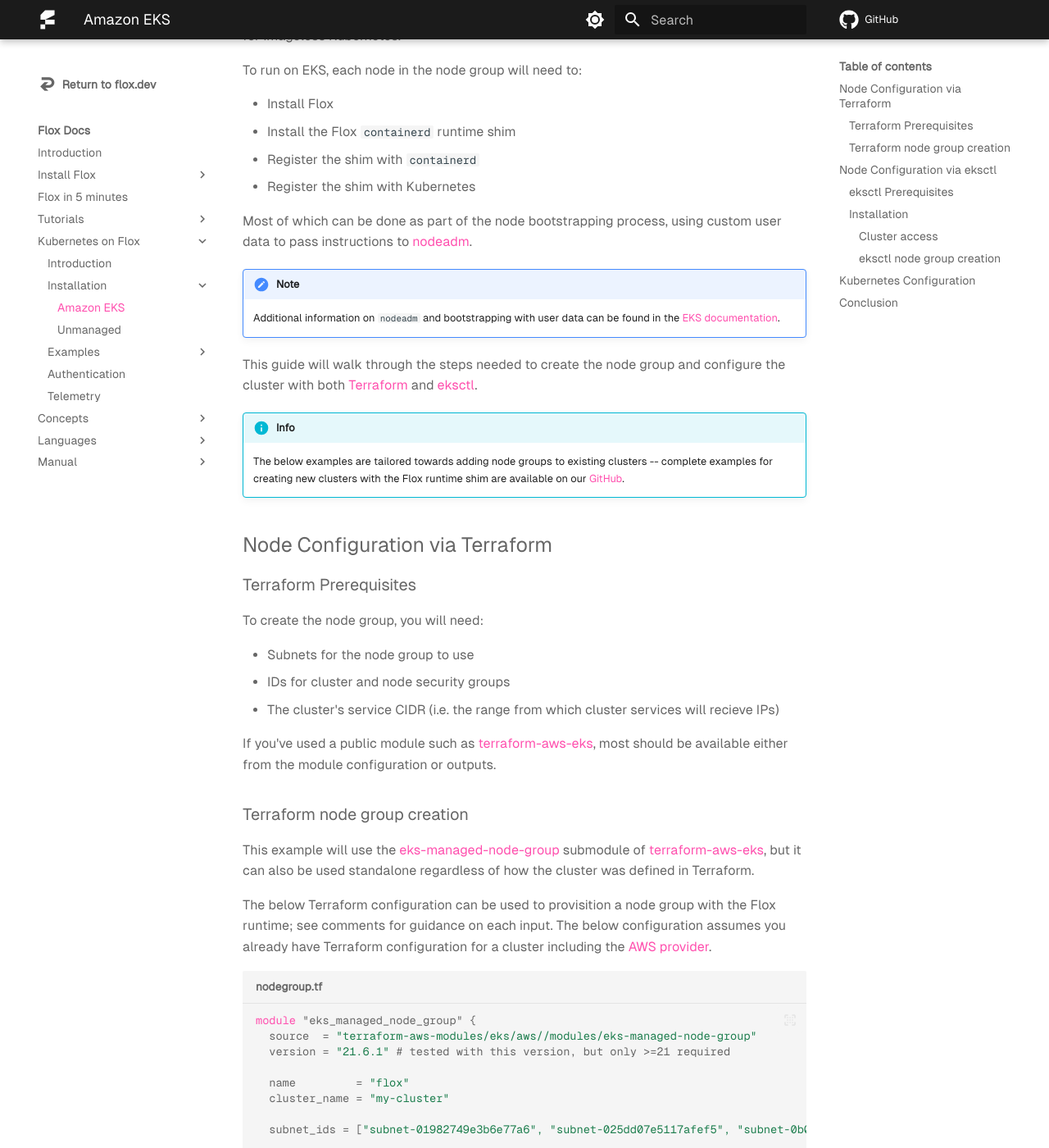
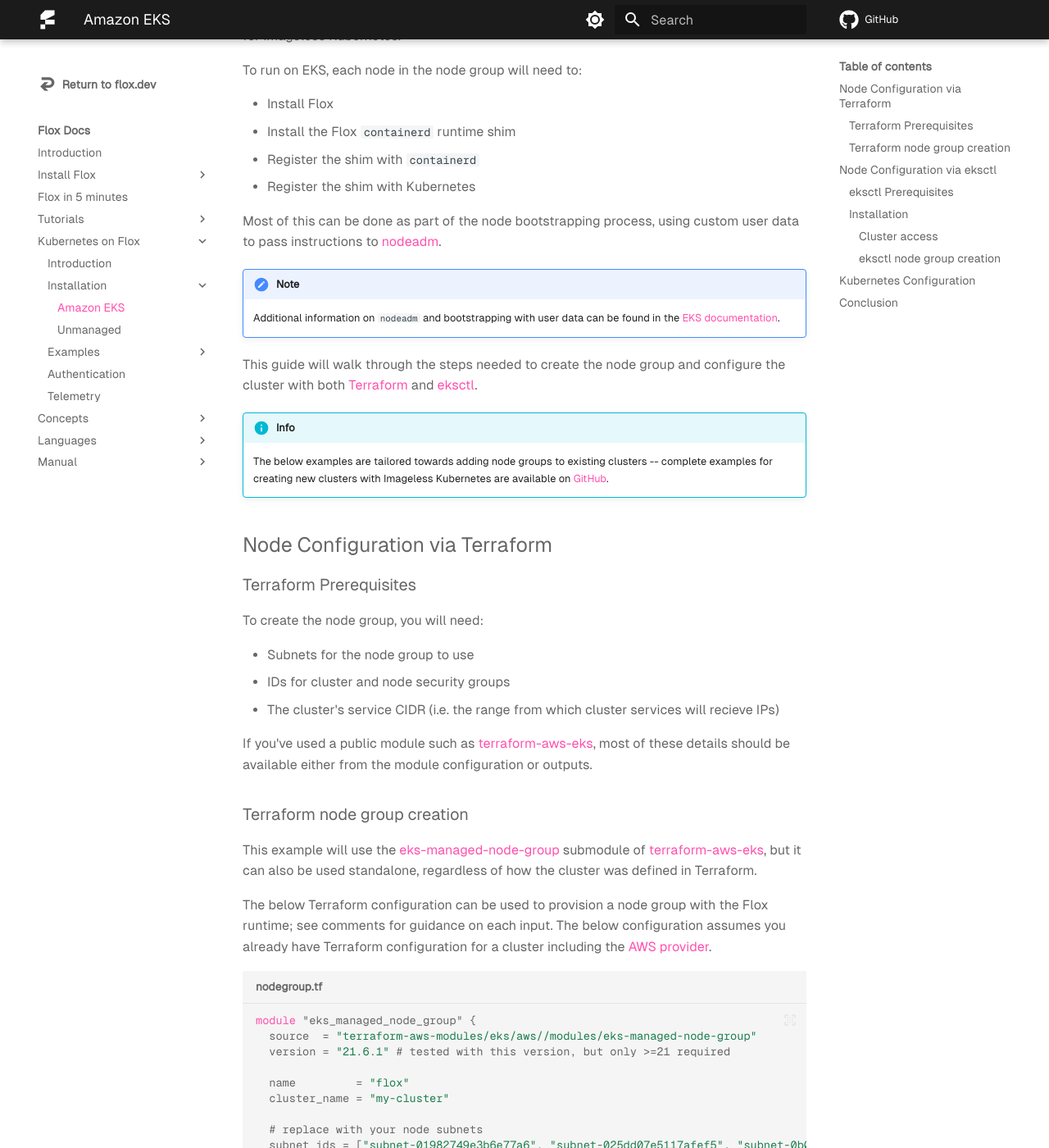
Before and after one commit to flox/floxdocs, an MkDocs documentation site: the page built from docs/k8s/install/eks.md, in a window 1280 px wide and 1400 px high, scrolled down 215 px. Shown: the whole window at 82% size. Built offline with MkDocs 1.6.1 and Material for MkDocs 9.7.7, drawn with Linux system fonts in a browser that asks for light colours; plug-ins that fetch from the network failed and are left out; comment, search, counter and statistics services are not loaded; some of the changed text lies outside the part shown.

Commit message:
chore: review tweaks

````diff
--- a/docs/k8s/install/eks.md
+++ b/docs/k8s/install/eks.md
@@ -12,7 +12,7 @@
 - Register the shim with `containerd`
 - Register the shim with Kubernetes
 
-Most of which can be done as part of the node bootstrapping process, using custom user data to pass instructions to [nodeadm][nodeadm].
+Most of this can be done as part of the node bootstrapping process, using custom user data to pass instructions to [nodeadm][nodeadm].
 
 !!! note "Note"
     Additional information on `nodeadm` and bootstrapping with user data can be found in the [EKS documentation][userdata-docs].
@@ -20,7 +20,7 @@
 This guide will walk through the steps needed to create the node group and configure the cluster with both [Terraform][terraform] and [eksctl][eksctl].
 
 !!! info "Info"
-    The below examples are tailored towards adding node groups to existing clusters -- complete examples for creating new clusters with the Flox runtime shim are available on our [GitHub][k8s-shim-install].
+    The below examples are tailored towards adding node groups to existing clusters -- complete examples for creating new clusters with Imageless Kubernetes are available on [GitHub][k8s-shim-install].
 
 ## Node Configuration via Terraform
 
@@ -32,13 +32,14 @@
 - IDs for cluster and node security groups
 - The cluster's service CIDR (i.e. the range from which cluster services will recieve IPs)
 
-If you've used a public module such as [terraform-aws-eks][terraform-aws-eks], most should be available either from the module configuration or outputs.
+If you've used a public module such as [terraform-aws-eks][terraform-aws-eks], most of these details should be available either from the module configuration or outputs.
 
 ### Terraform node group creation
 
-This example will use the [eks-managed-node-group][eks-managed-node-group] submodule of [terraform-aws-eks][terraform-aws-eks], but it can also be used standalone regardless of how the cluster was defined in Terraform.
+This example will use the [eks-managed-node-group][eks-managed-node-group] submodule of [terraform-aws-eks][terraform-aws-eks], but it can also be used standalone, regardless of how the cluster was defined in Terraform.
 
-The below Terraform configuration can be used to provisition a node group with the Flox runtime; see comments for guidance on each input. The below configuration assumes you already have Terraform configuration for a cluster including the [AWS provider][aws-tf-provider].
+The below Terraform configuration can be used to provision a node group with the Flox runtime; see comments for guidance on each input.
+The below configuration assumes you already have Terraform configuration for a cluster including the [AWS provider][aws-tf-provider].
 
 ```hcl title="nodegroup.tf"
 module "eks_managed_node_group" {
@@ -48,9 +49,11 @@
   name         = "flox"
   cluster_name = "my-cluster"
 
-  subnet_ids = ["subnet-01982749e3b6e77a6", "subnet-025dd07e5117afef5", "subnet-0b0ef36fe25286a83"] # replace with your node subnets
+  # replace with your node subnets
+  subnet_ids = ["subnet-01982749e3b6e77a6", "subnet-025dd07e5117afef5", "subnet-0b0ef36fe25286a83"]
 
-  instance_types = ["t3.small"] # replace with your desired instance types -- x86_64 or ARM (Graviton) are supported
+  # replace with your desired instance types -- x86_64 or ARM (Graviton) are supported
+  instance_types = ["t3.small"]
 
   cluster_primary_security_group_id = module.eks.cluster_primary_security_group_id
   vpc_security_group_ids            = [module.eks.node_security_group_id]
@@ -125,7 +128,8 @@
 
 Finally, it uses a `NodeConfig` manifest to leverage `nodeadm`'s native functionality to update the node's `containerd` configuration to be aware of the Flox runtime.
 
-The `labels` section is used to give each Flox-enabled node an identifier to ensure that Flox pods only target these nodes. The `label` is used in concert with a `RuntimeClass` in the next section to make Kubernetes aware of the Flox runtime.
+The `labels` section is used to give each Flox-enabled node an identifier to ensure that Flox pods only target these nodes.
+The `label` is used in concert with a `RuntimeClass` in the next section to make Kubernetes aware of the Flox runtime.
 
 ## Node Configuration via eksctl
 
````
